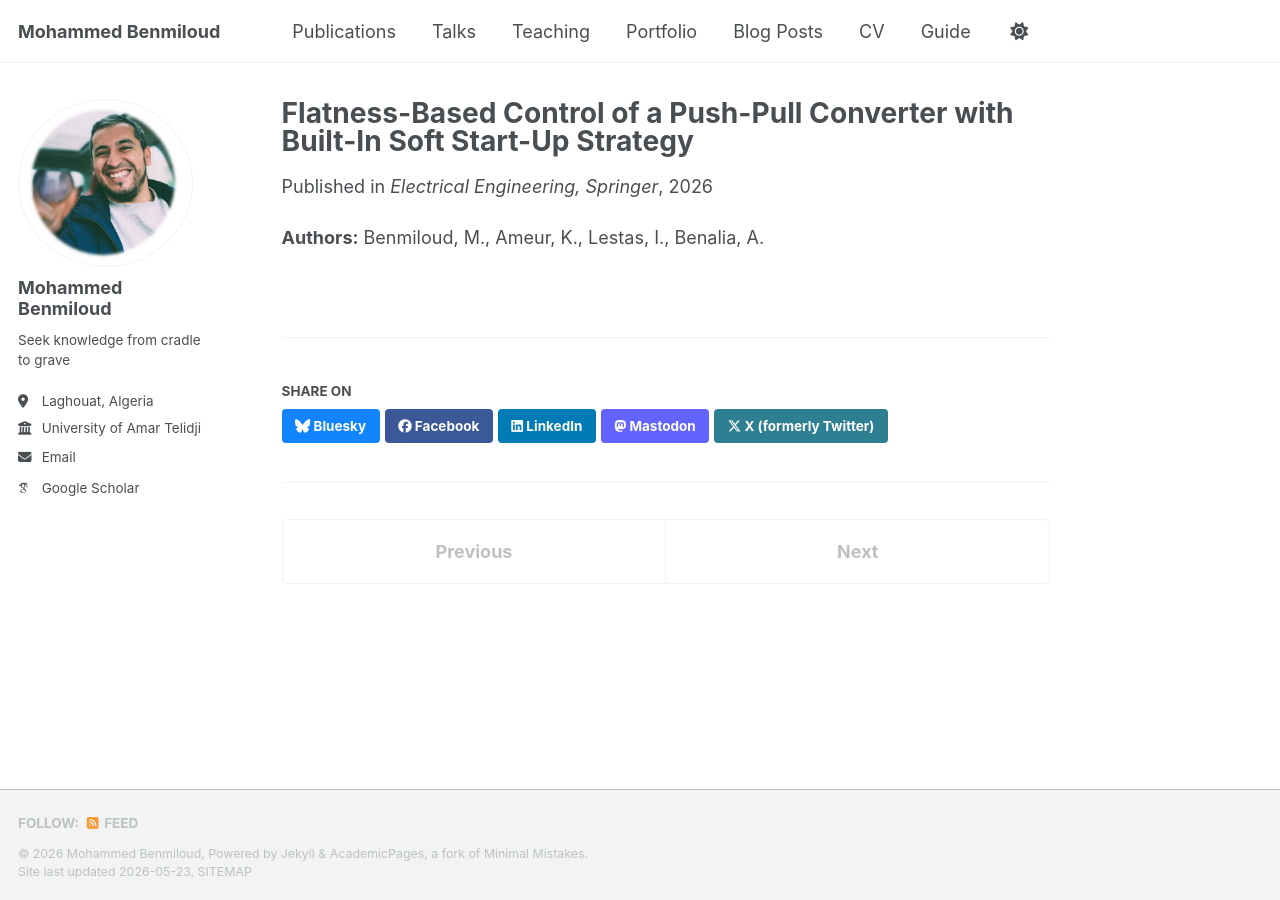
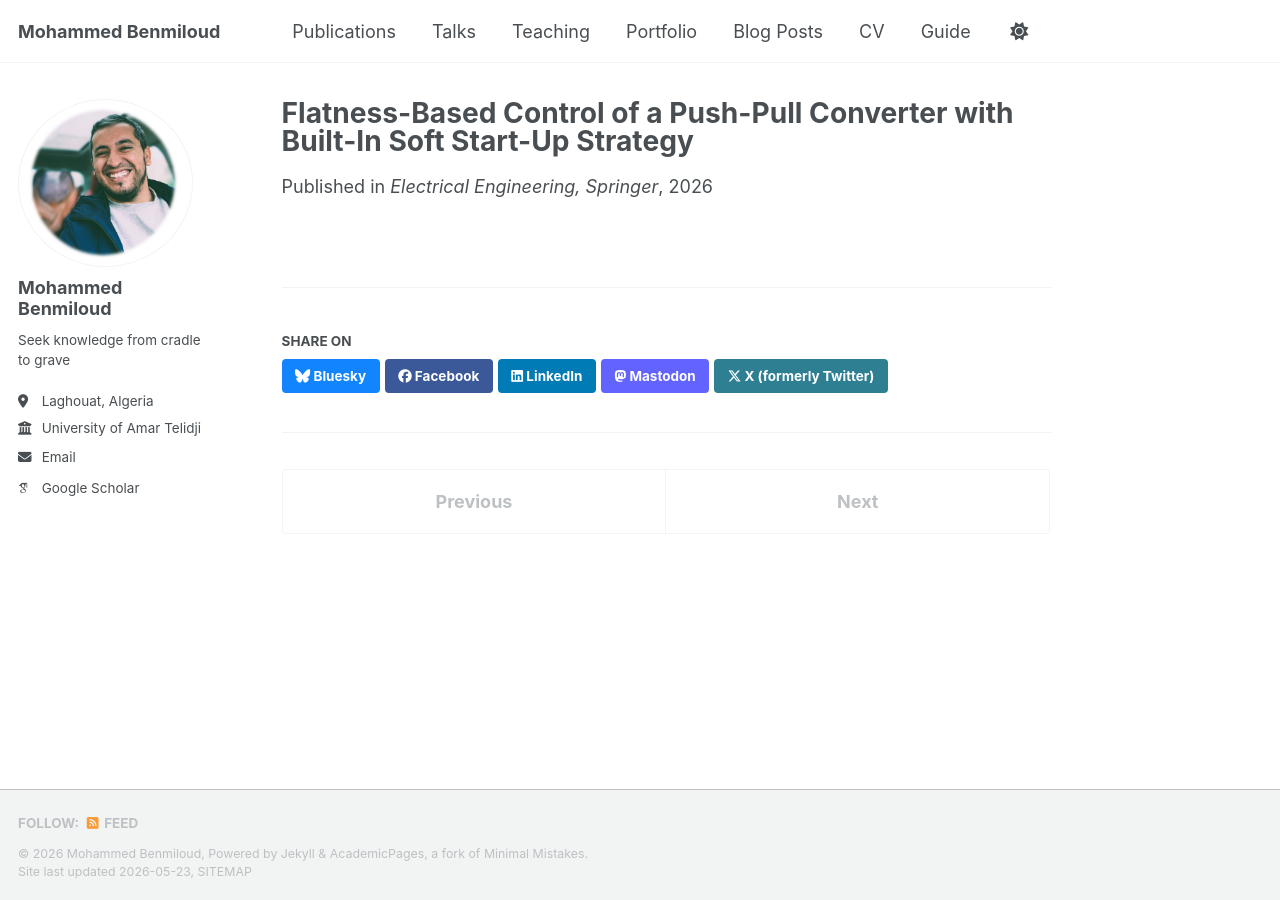
Before and after one commit to medbenmiloud/medbenmiloud.github.io, a Jekyll site: the page built from _publications/2026-01-01-flatness-based-push-pull.md, in a window 1280 px wide. Built offline with Jekyll 4.4.1, drawn with Linux system fonts in a browser that asks for light colours; some web fonts are replaced; a script bundle is joined from its source files by our own code; library files that are not in the unit come from our copies.

Commit message:
Update 2026-01-01-flatness-based-push-pull.md

```diff
--- a/_publications/2026-01-01-flatness-based-push-pull.md
+++ b/_publications/2026-01-01-flatness-based-push-pull.md
@@ -9,5 +9,3 @@ featured: true
 header:
   teaser: "flatnessPushPull.jpg"
 ---
-
-**Authors:** Benmiloud, M., Ameur, K., Lestas, I., Benalia, A.
```
